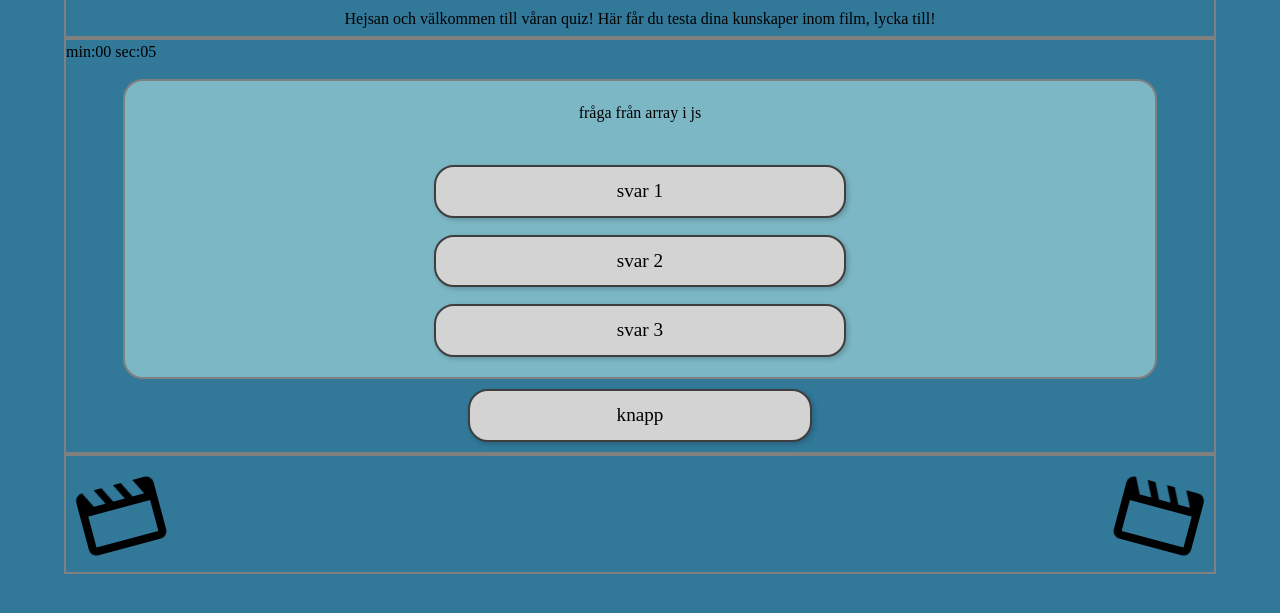
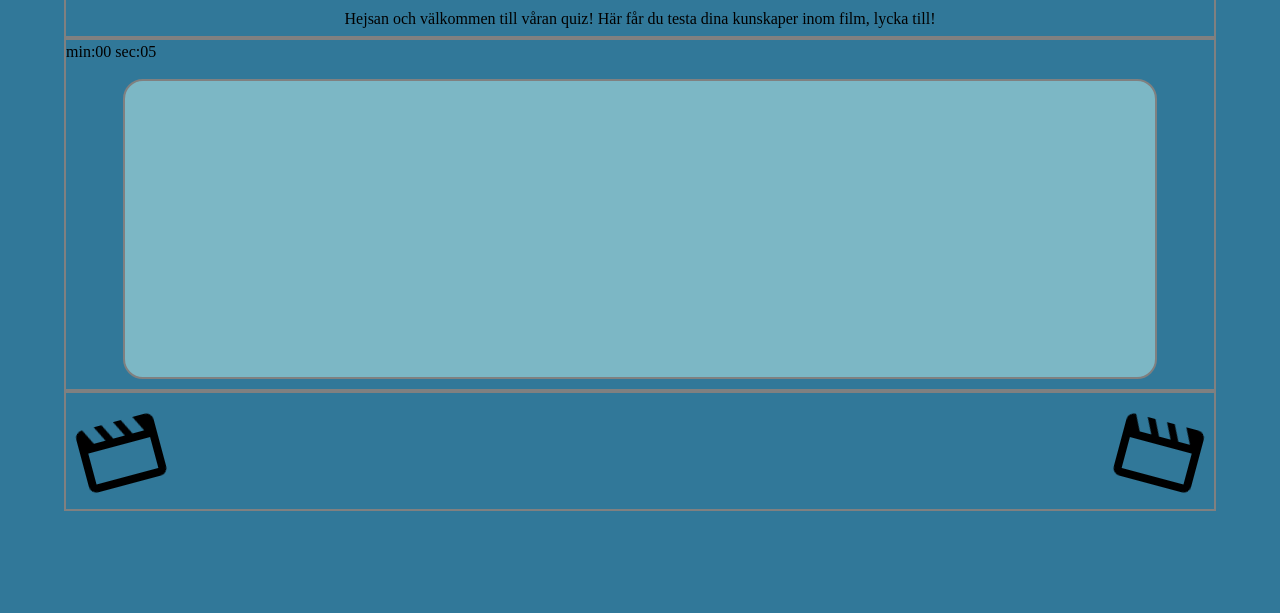
Before and after one commit to M-Lenvik/Javascript-grupparbete-Quiz, a website built with Vite: page index.html in a window 1280 px wide. Shown: the part 63-676 px from the top of the page. Built offline with nearby package versions, Linux system fonts and the light colour scheme.

Commit message:
Update index.html

```diff
--- a/index.html
+++ b/index.html
@@ -4,33 +4,39 @@
         <meta charset="UTF-8" />
         <link rel="icon" type="image/svg+xml" href="/vite.svg" />
         <meta name="viewport" content="width=device-width, initial-scale=1.0" />
-    <meta name="description" content="Denna quiz är en del av Vera, Marie, Ridwaan och Davids grupparbete. Här kommer besökarna få svara på frågor inom kategorin film."/>
-    <meta name="keywords" content="quiz, filmquiz, film"/>
+        <meta
+            name="description"
+            content="Denna quiz är en del av Vera, Marie, Ridwaan och Davids grupparbete. Här kommer besökarna få svara på frågor inom kategorin film."
+        />
+        <meta name="keywords" content="quiz, filmquiz, film" />
         <meta name="author" content="Blå Kongo Team" />
         <title>Blå Kongo quiz</title>
     </head>
     <body>
-
         <header>
             <h1>Blå kongos film quiz</h1>
-      <p>Hejsan och välkommen till våran quiz! Här får du testa dina kunskaper inom film, lycka till! </p>
+            <p>
+                Hejsan och välkommen till våran quiz! Här får du testa dina
+                kunskaper inom film, lycka till!
+            </p>
         </header>
         <main>
             <div id="timer"></div>
             <section class="questions">
+                <div id="question">
 
-        <div class="question" id="question"><p>fråga från array i js</p></div>
-        <div class="answers" id="answers">
-          <!--Svarsalternativen antar jag görs i js,
+                </div>
+                <!--    <div class="answers" id="answers">
+          <!- -Svarsalternativen antar jag görs i js,
           bara för att det ska visas ngt finns de här.
-          Dessa kan tas bort sen:-->
+          Dessa kan tas bort sen:- ->
           <button class="alt_1"><p>svar 1</p></button>
           <button class="alt_2"><p>svar 2</p></button>
           <button class="alt_3"><p>svar 3</p></button>
         </div>
+    -->
             </section>
 
-      <button class="next_question">knapp</button>
 
 
             <!--
@@ -40,14 +46,30 @@
       <div class="button-container">
 
       <button id="next-question" class="hidden">Nästa fråga</button> -->
-
         </main>
 
         <footer>
-      <div class="pict_1"><img src="pictures/movie.png" width="96" height="96" loading="lazy" alt="movie_clapper"></div>
-      <div class="pict_2"><img src="pictures/movie.png" width="96" height="96" loading="lazy" alt="movie_clapper"></div>
+            <div class="pict_1">
+                <img
+                    src="pictures/movie.png"
+                    width="96"
+                    height="96"
+                    loading="lazy"
+                    alt="movie_clapper"
+                />
+            </div>
+            <div class="pict_2">
+                <img
+                    src="pictures/movie.png"
+                    width="96"
+                    height="96"
+                    loading="lazy"
+                    alt="movie_clapper"
+                />
+            </div>
         </footer>
 
         <script type="module" src="/src/main.ts"></script>
         <script type="module" src="./src/script.js"></script>
     </body>
+</html>
```
Lines whose indentation alone changed are shown as unchanged.
